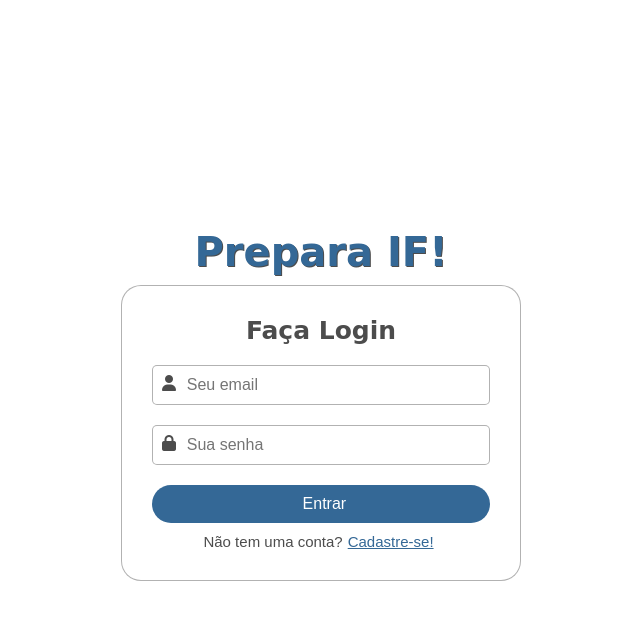
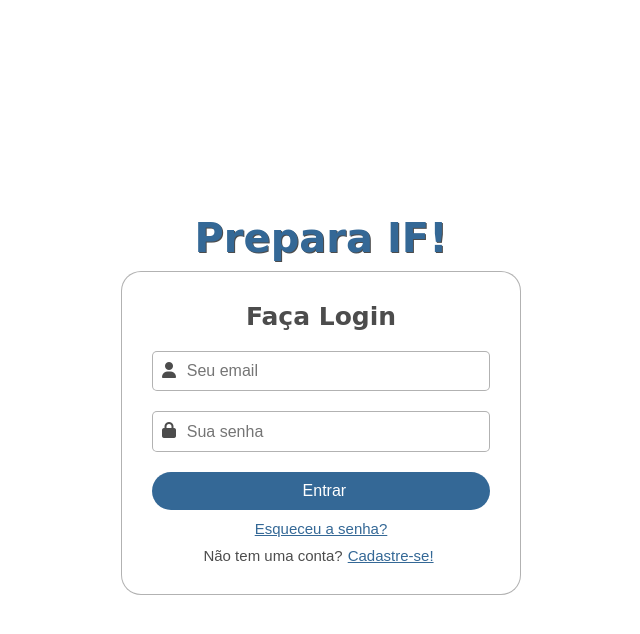
Before and after one commit to mateusesm/prepara-if, a PHP site: page /login.php in a window 1280 px wide. Shown: the top 634 px of the page, without its empty margins (319-959 px from the left). Run offline with PHP 8.4, Linux system fonts and the light colour scheme; some libraries are stand-ins or nearby versions; some web fonts are replaced.

Commit message:
Update login.php

```diff
--- a/login.php
+++ b/login.php
@@ -38,6 +38,8 @@
                 <input class="box" id="password" type="password" name="password" maxlength="20" placeholder="Sua senha"></p>
 
                 <input class="button" type="submit" value="Entrar">
+
+                <div class="sub-text"><p><a href="#" id="log">Esqueceu a senha?</a></p></div>
 
                 <div class="sub-text"><p>Não tem uma conta?<a href="registration.php" id="log">Cadastre-se!</a></p></div>
 
```
